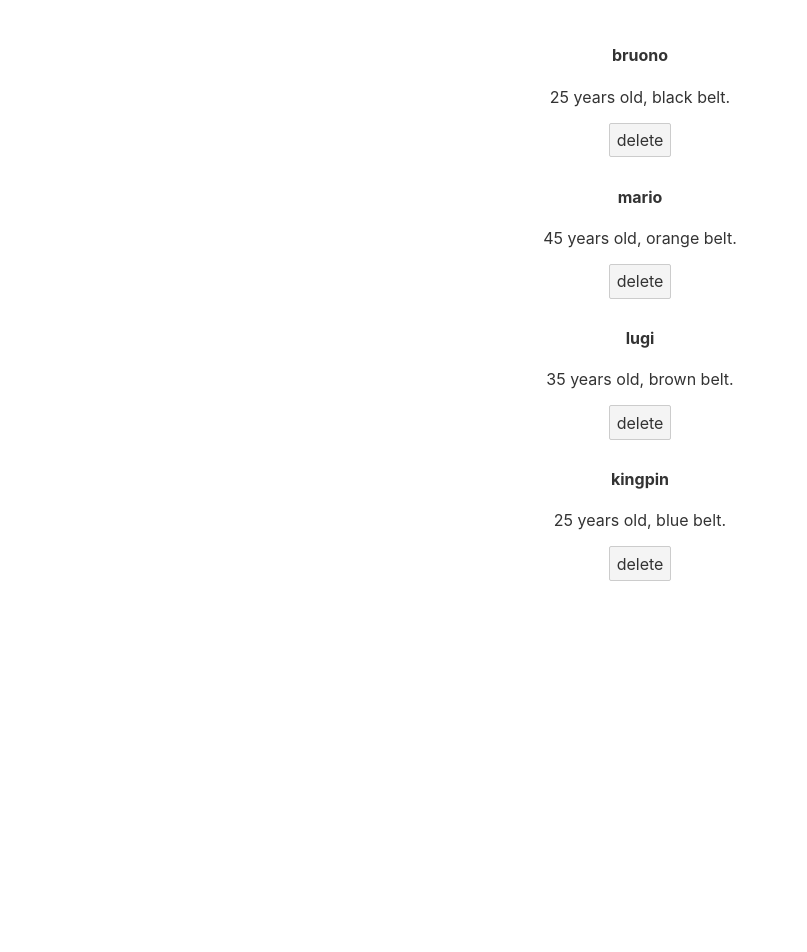
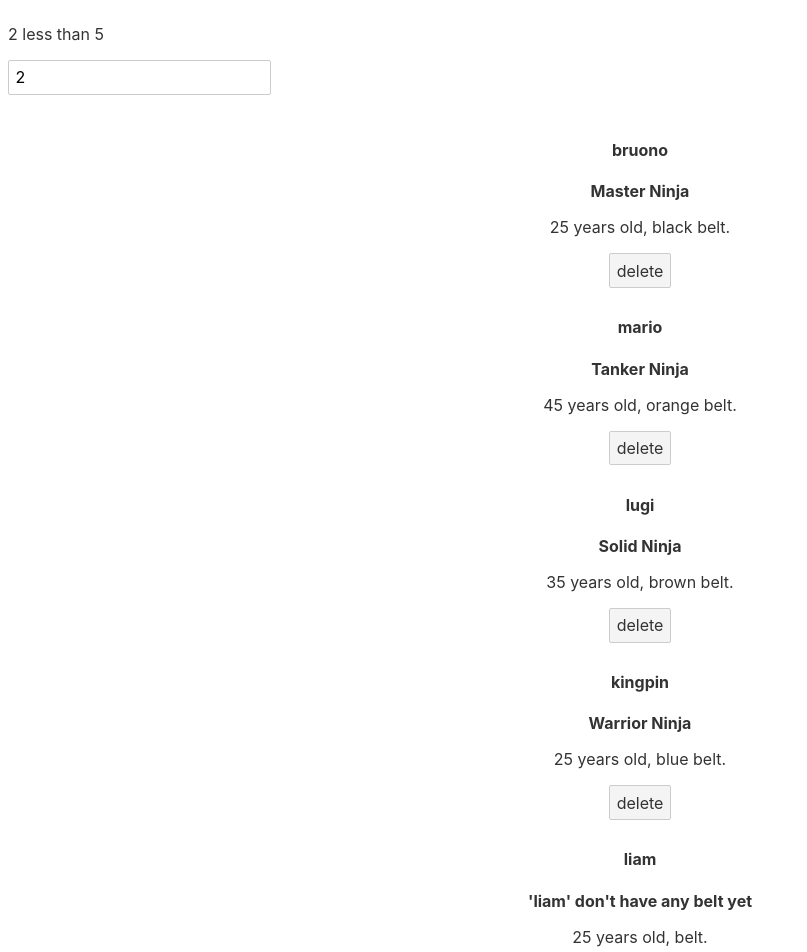
Before and after one commit to agungTuanany/svelte-netninja, a Svelte app: page / in a window 1280 px wide. Shown: the top 952 px of the page, without its empty margins (0-807 px from the left). Before the commit the page ends 800 px from the top, so only its background shows below. Built offline with nearby package versions, Linux system fonts and the light colour scheme.

Commit message:
feature(5-conditional): conditional in svelte

```diff
--- a/src/App.svelte
+++ b/src/App.svelte
@@ -3,24 +3,48 @@
             { name: "bruono", beltcolor: "black", age:25, id: 1 },
             { name: "mario", beltcolor: "orange", age:45, id: 2 },
             { name: "lugi", beltcolor: "brown", age:35, id: 3 },
-            { name: "kingpin", beltcolor: "blue", age:25, id: 4 }
+            { name: "kingpin", beltcolor: "blue", age:25, id: 4 },
+            { name: "liam", beltcolor: "", age:25, id: 5 }
         ];
 
-    // 'e' is the 'event-object' we pass on the 'inline-event-handler' to know what button was fired up
-    // you can unassigned the `event-object' as well.
-    // in here is just an example to passing event object on 'inline-event-handler'.
     const handleClick = (e, id) => {
             // delete the person from people
             people = people.filter((person) => person.id != id);
             console.log(e);
         };
+
+    let num = 2;
 </script>
 
+
+{#if num >  20}
+    <p>{num} greater than 20 </p>
+{:else if num > 5}
+    <p>{num} greater than 5</p>
+{:else if num === 5}
+    <p>{num} is equal 5</p>
+{:else if num < 5}
+    <p>{num} less than 5</p>
+{:else}
+    <p>please input some number</p>
+{/if}
+<input type="text" bind:value={num}/>
 
 <main>
     {#each people as person (person.id)}
         <div>
             <h4>{person.name}</h4>
+            {#if person.beltcolor === "black"}
+                <strong>Master Ninja</strong>
+            {:else if person.beltcolor === "orange"}
+                <strong>Tanker Ninja</strong>
+            {:else if person.beltcolor === "blue"}
+                <strong>Warrior Ninja</strong>
+            {:else if person.beltcolor === "brown"}
+                <strong>Solid Ninja</strong>
+            {:else}
+                <strong>'{person.name}' don't have any belt yet</strong>
+            {/if}
             <p>{person.age} years old, {person.beltcolor} belt.</p>
 
             <!-- XXX pass the data with inline function  XXX -->
```
